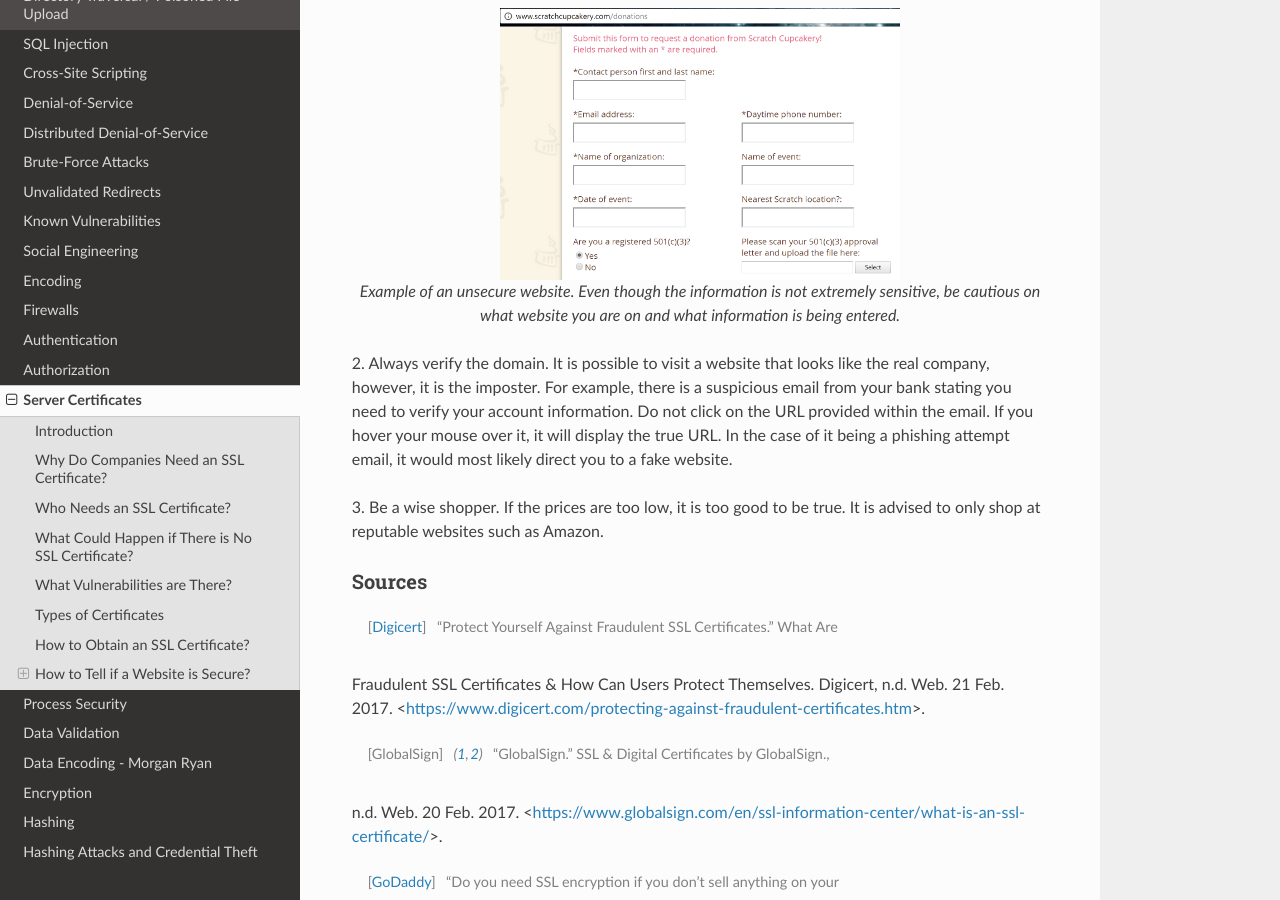
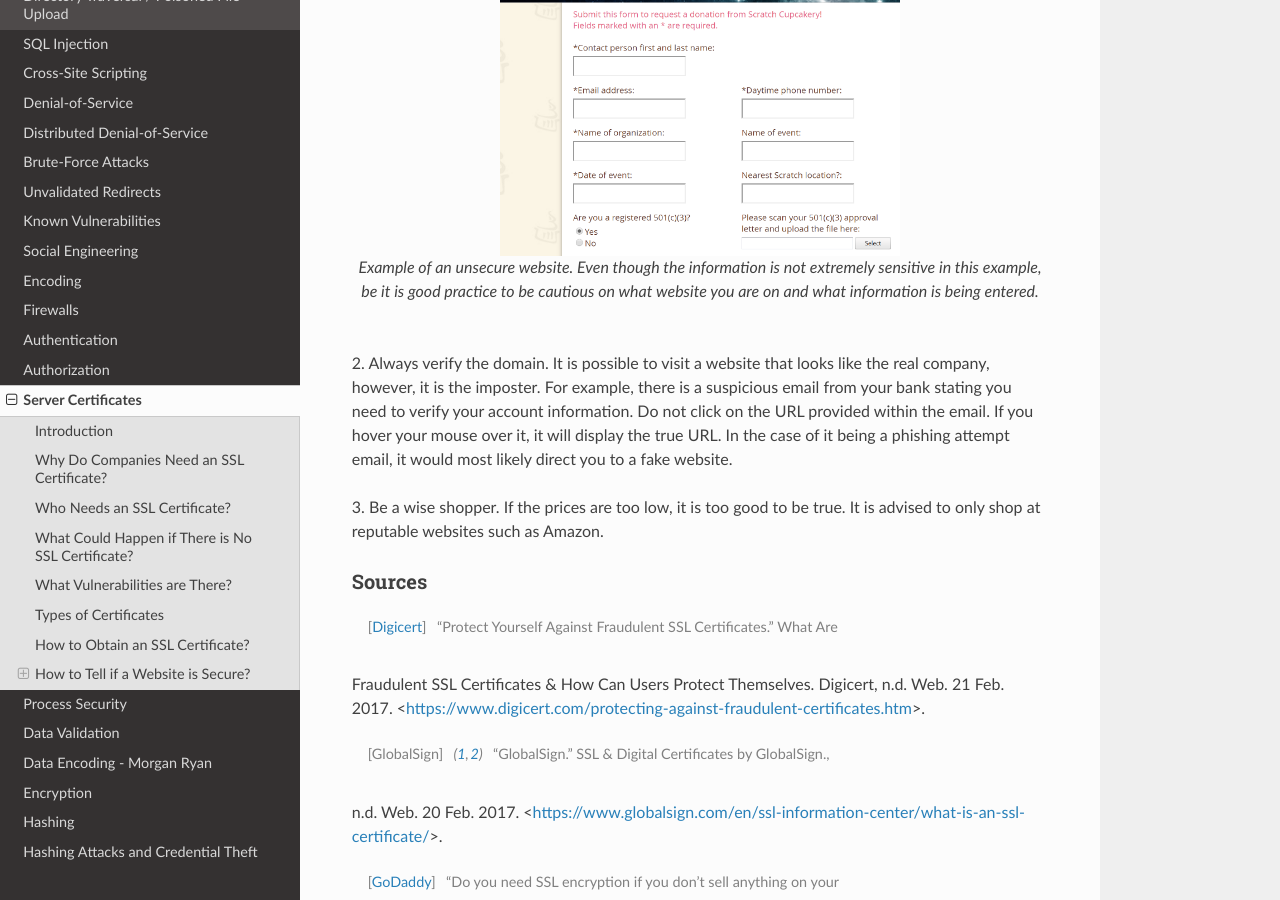
Before and after one commit to pvcraven/2017_web_security, a Sphinx documentation site: the page built from source/server_certificates/server_certificates.rst, in a window 1280 px wide and 900 px high, scrolled down 2253 px. Built offline with Sphinx 7.4.7 and the Read the Docs theme 2.0.0, drawn with Linux system fonts in a browser that asks for light colours.

Commit message:
centered images

```diff
--- a/source/server_certificates/server_certificates.rst
+++ b/source/server_certificates/server_certificates.rst
@@ -90,7 +90,7 @@
 
 
 .. figure:: amazonSecure.png
-		:align: left
+		:align: center
 		:width: 300px
 		:alt: Secure Message
 
@@ -102,8 +102,9 @@
 		:alt: Cupcake Form
 
 		Example of an unsecure website. Even though the information is not
-		extremely sensitive, be cautious on what website you are on and what
-		information is being entered.
+		extremely sensitive in this example, be it is good practice to be
+		cautious on what website you are on and what information is being
+		entered.
 
 
 
```
